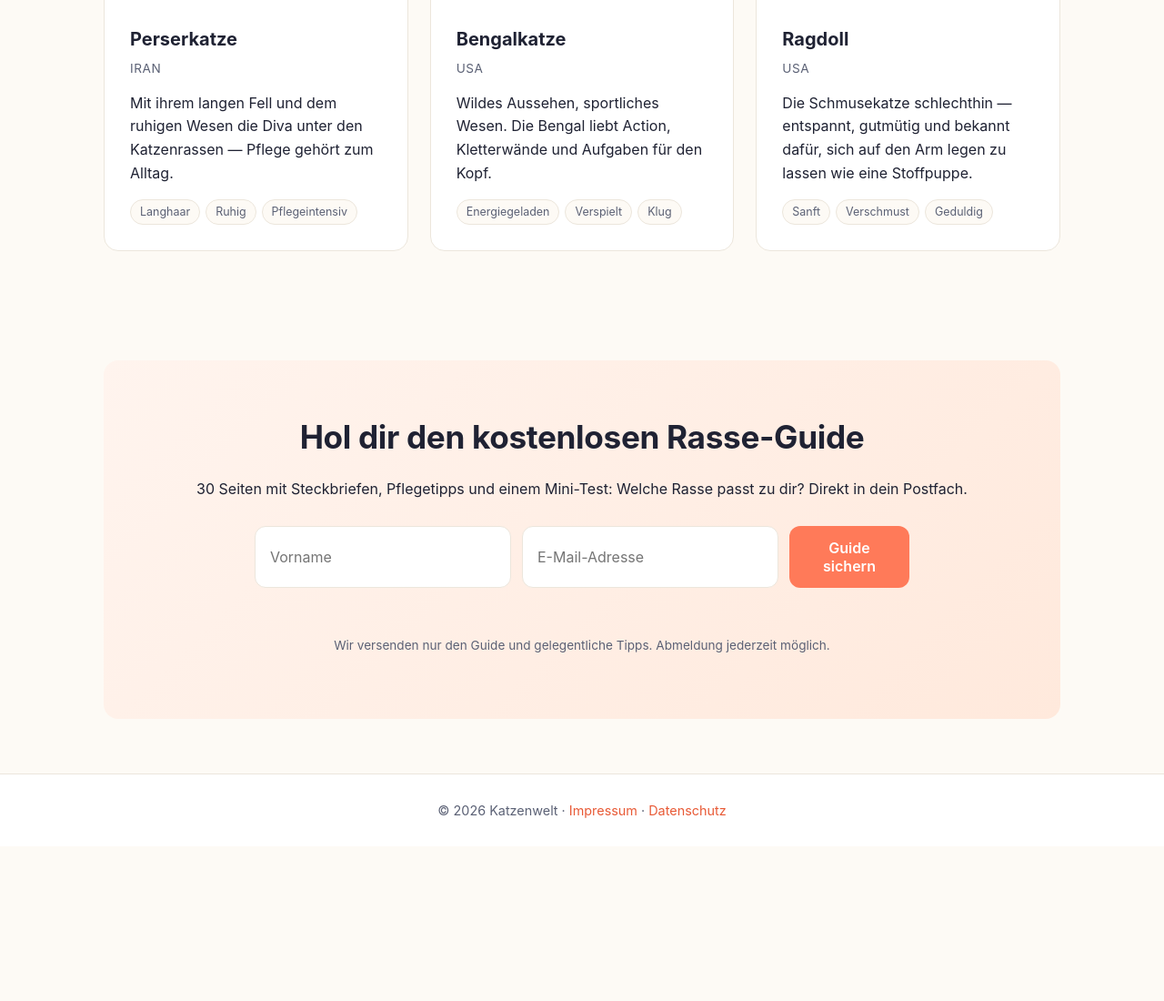
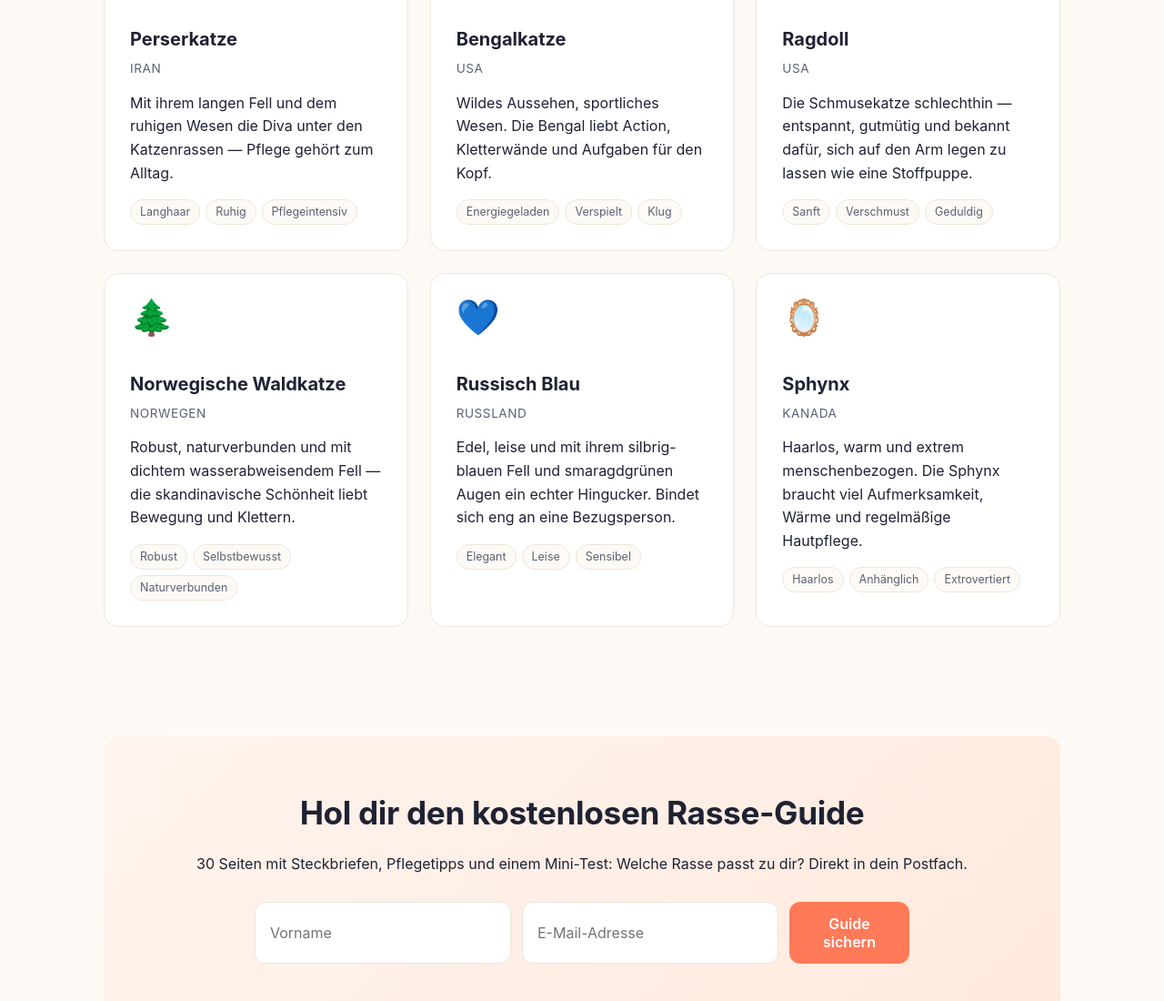
Before and after one commit to christiangoldau-creator/meine-webseite, a plain HTML site: page index.html in a window 1280 px wide. Shown: the part 1508-2608 px from the top of the page at 91% size. Before the commit the page ends 2438 px from the top, so only its background shows below. Drawn offline with Linux system fonts and the light colour scheme.

Commit message:
Drei neue Katzenrassen: Norwegische Waldkatze, Russisch Blau, Sphynx

```diff
--- a/index.html
+++ b/index.html
@@ -374,6 +374,48 @@
             </div>
           </div>
         </article>
+
+        <article class="breed-card">
+          <div class="breed-emoji breed-emoji-only">🌲</div>
+          <div class="breed-body">
+            <h3>Norwegische Waldkatze</h3>
+            <p class="breed-origin">Norwegen</p>
+            <p class="desc">Robust, naturverbunden und mit dichtem wasserabweisendem Fell — die skandinavische Schönheit liebt Bewegung und Klettern.</p>
+            <div class="breed-traits">
+              <span class="trait">Robust</span>
+              <span class="trait">Selbstbewusst</span>
+              <span class="trait">Naturverbunden</span>
+            </div>
+          </div>
+        </article>
+
+        <article class="breed-card">
+          <div class="breed-emoji breed-emoji-only">💙</div>
+          <div class="breed-body">
+            <h3>Russisch Blau</h3>
+            <p class="breed-origin">Russland</p>
+            <p class="desc">Edel, leise und mit ihrem silbrig-blauen Fell und smaragdgrünen Augen ein echter Hingucker. Bindet sich eng an eine Bezugsperson.</p>
+            <div class="breed-traits">
+              <span class="trait">Elegant</span>
+              <span class="trait">Leise</span>
+              <span class="trait">Sensibel</span>
+            </div>
+          </div>
+        </article>
+
+        <article class="breed-card">
+          <div class="breed-emoji breed-emoji-only">🪞</div>
+          <div class="breed-body">
+            <h3>Sphynx</h3>
+            <p class="breed-origin">Kanada</p>
+            <p class="desc">Haarlos, warm und extrem menschenbezogen. Die Sphynx braucht viel Aufmerksamkeit, Wärme und regelmäßige Hautpflege.</p>
+            <div class="breed-traits">
+              <span class="trait">Haarlos</span>
+              <span class="trait">Anhänglich</span>
+              <span class="trait">Extrovertiert</span>
+            </div>
+          </div>
+        </article>
       </div>
     </div>
   </section>
```
Also changed, not shown: 1 other file.
